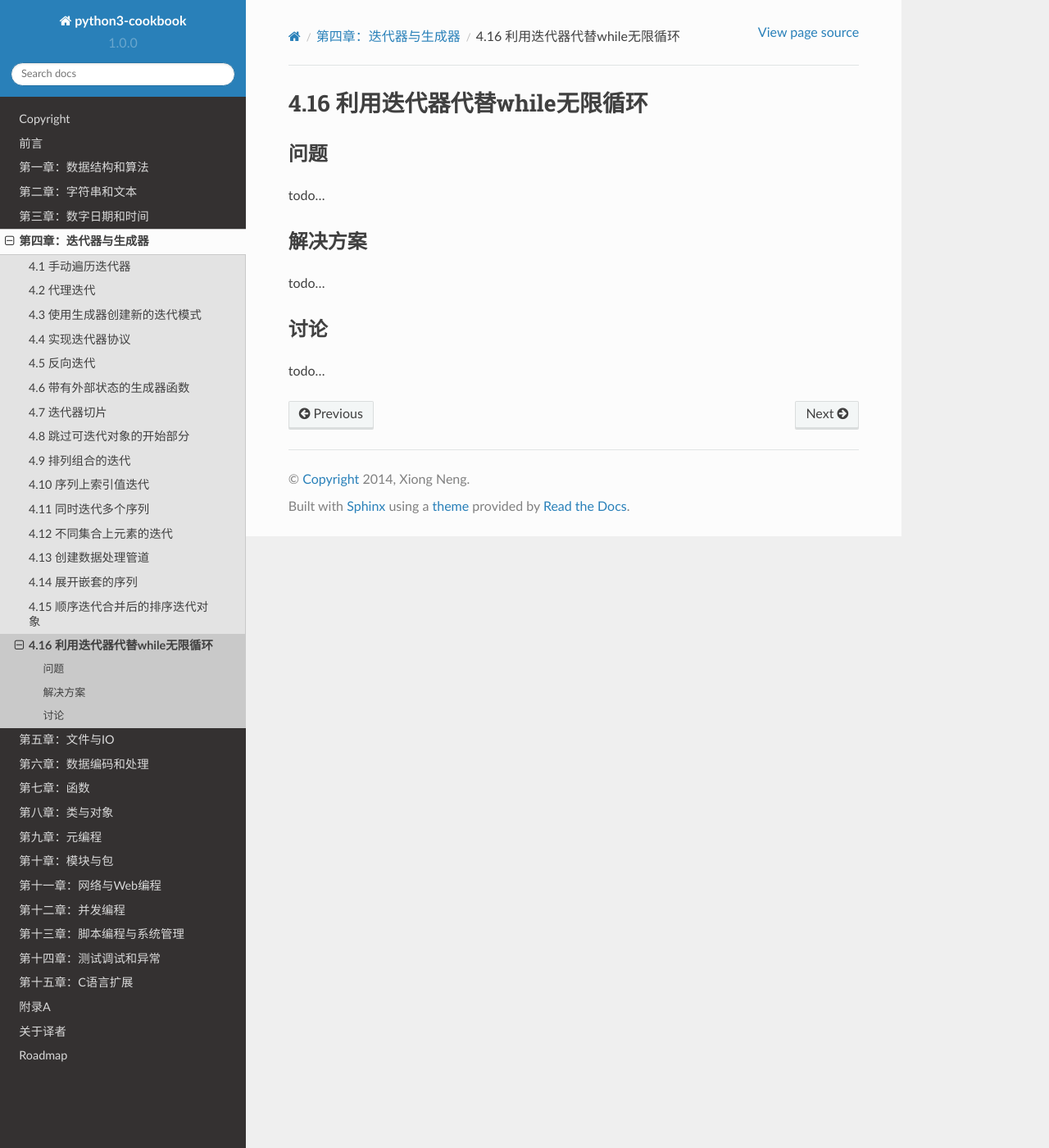
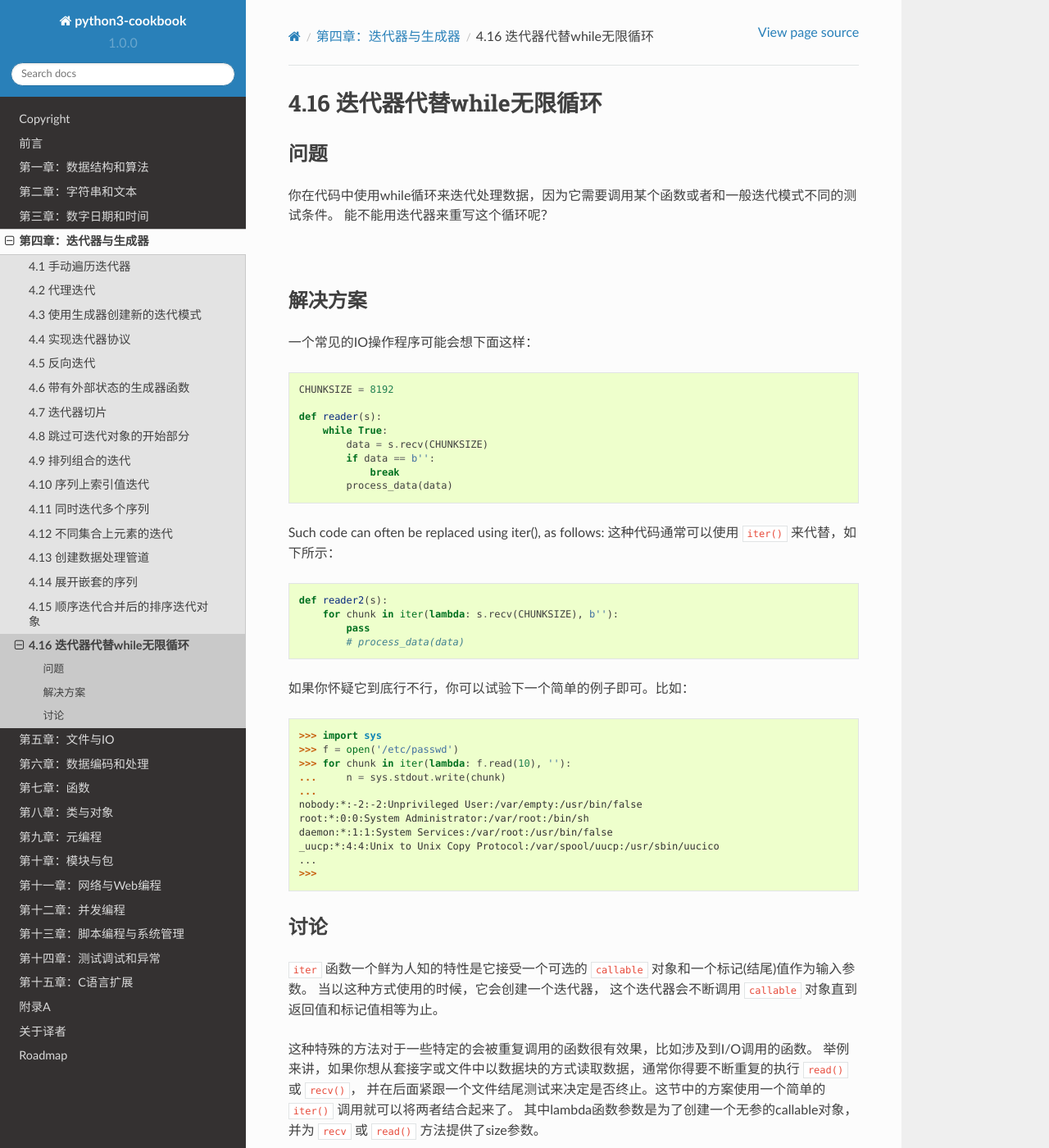
Before and after one commit to yidao620c/python3-cookbook, a Sphinx documentation site: the page built from source/c04/p16_replace_infinite_while_loops_with_iterator.rst, in a window 1280 px wide and 1400 px high. Shown: the whole window at 82% size. Built offline with Sphinx 7.4.7 and the Read the Docs theme 2.0.0, drawn with Linux system fonts in a browser that asks for light colours.

Commit message:
4.16完成。第四章完成！

```diff
--- a/source/c04/p16_replace_infinite_while_loops_with_iterator.rst
+++ b/source/c04/p16_replace_infinite_while_loops_with_iterator.rst
@@ -1,18 +1,65 @@
-============================
-4.16 利用迭代器代替while无限循环
-============================
+==========================
+4.16 迭代器代替while无限循环
+==========================
 
 ----------
 问题
 ----------
-todo...
+你在代码中使用while循环来迭代处理数据，因为它需要调用某个函数或者和一般迭代模式不同的测试条件。
+能不能用迭代器来重写这个循环呢？
+
+|
 
 ----------
 解决方案
 ----------
-todo...
+一个常见的IO操作程序可能会想下面这样：
+
+.. code-block:: python
+
+    CHUNKSIZE = 8192
+
+    def reader(s):
+        while True:
+            data = s.recv(CHUNKSIZE)
+            if data == b'':
+                break
+            process_data(data)
+
+Such code can often be replaced using iter(), as follows:
+这种代码通常可以使用 ``iter()`` 来代替，如下所示：
+
+.. code-block:: python
+
+    def reader2(s):
+        for chunk in iter(lambda: s.recv(CHUNKSIZE), b''):
+            pass
+            # process_data(data)
+
+
+如果你怀疑它到底行不行，你可以试验下一个简单的例子即可。比如：
+
+.. code-block:: python
+
+    >>> import sys
+    >>> f = open('/etc/passwd')
+    >>> for chunk in iter(lambda: f.read(10), ''):
+    ...     n = sys.stdout.write(chunk)
+    ...
+    nobody:*:-2:-2:Unprivileged User:/var/empty:/usr/bin/false
+    root:*:0:0:System Administrator:/var/root:/bin/sh
+    daemon:*:1:1:System Services:/var/root:/usr/bin/false
+    _uucp:*:4:4:Unix to Unix Copy Protocol:/var/spool/uucp:/usr/sbin/uucico
+    ...
+    >>>
 
 ----------
 讨论
 ----------
-todo...
+``iter`` 函数一个鲜为人知的特性是它接受一个可选的 ``callable`` 对象和一个标记(结尾)值作为输入参数。
+当以这种方式使用的时候，它会创建一个迭代器， 这个迭代器会不断调用 ``callable`` 对象直到返回值和标记值相等为止。
+
+这种特殊的方法对于一些特定的会被重复调用的函数很有效果，比如涉及到I/O调用的函数。
+举例来讲，如果你想从套接字或文件中以数据块的方式读取数据，通常你得要不断重复的执行 ``read()`` 或 ``recv()``，
+并在后面紧跟一个文件结尾测试来决定是否终止。这节中的方案使用一个简单的 ``iter()`` 调用就可以将两者结合起来了。
+其中lambda函数参数是为了创建一个无参的callable对象，并为 ``recv`` 或 ``read()`` 方法提供了size参数。
```
Also changed, not shown: 1 other file.
